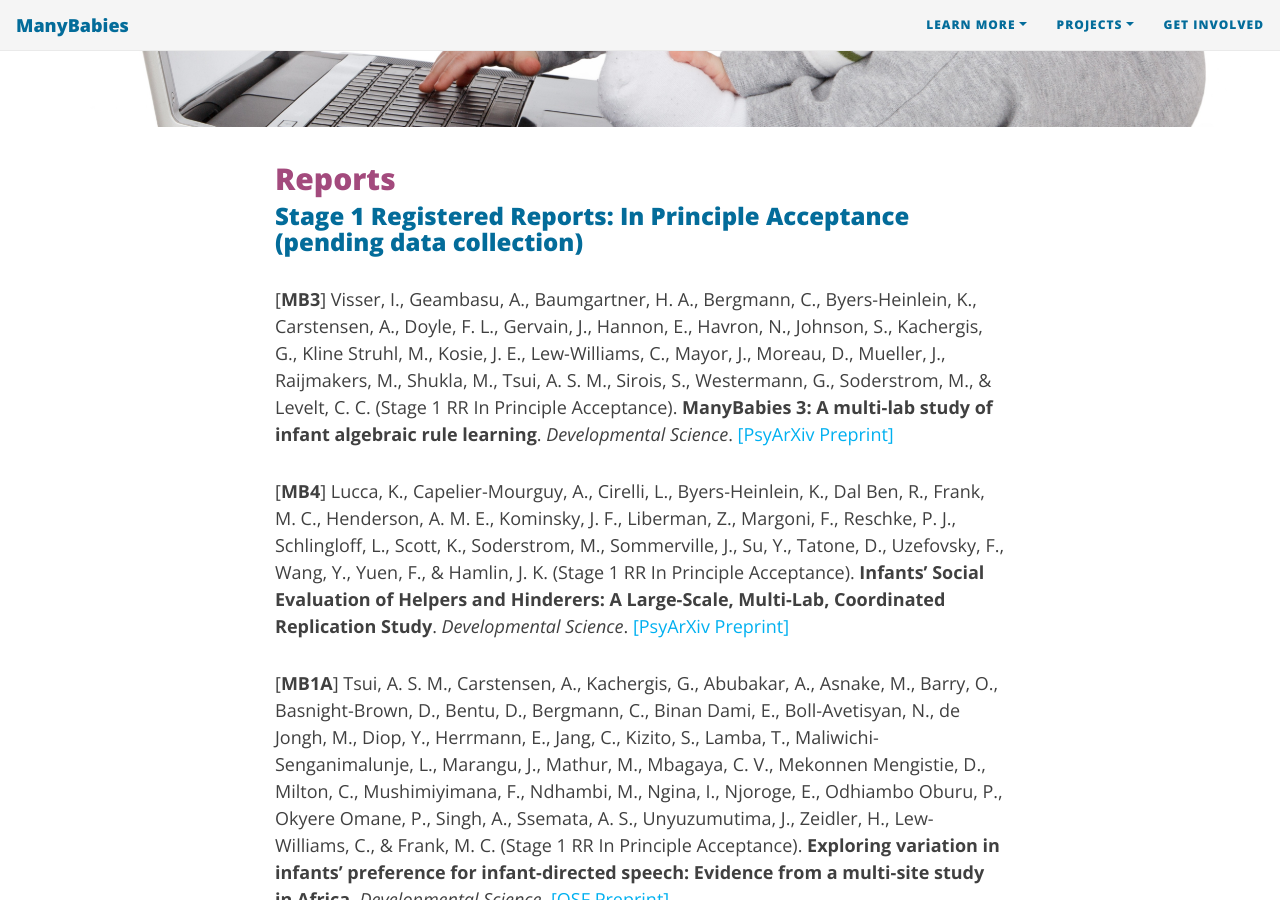
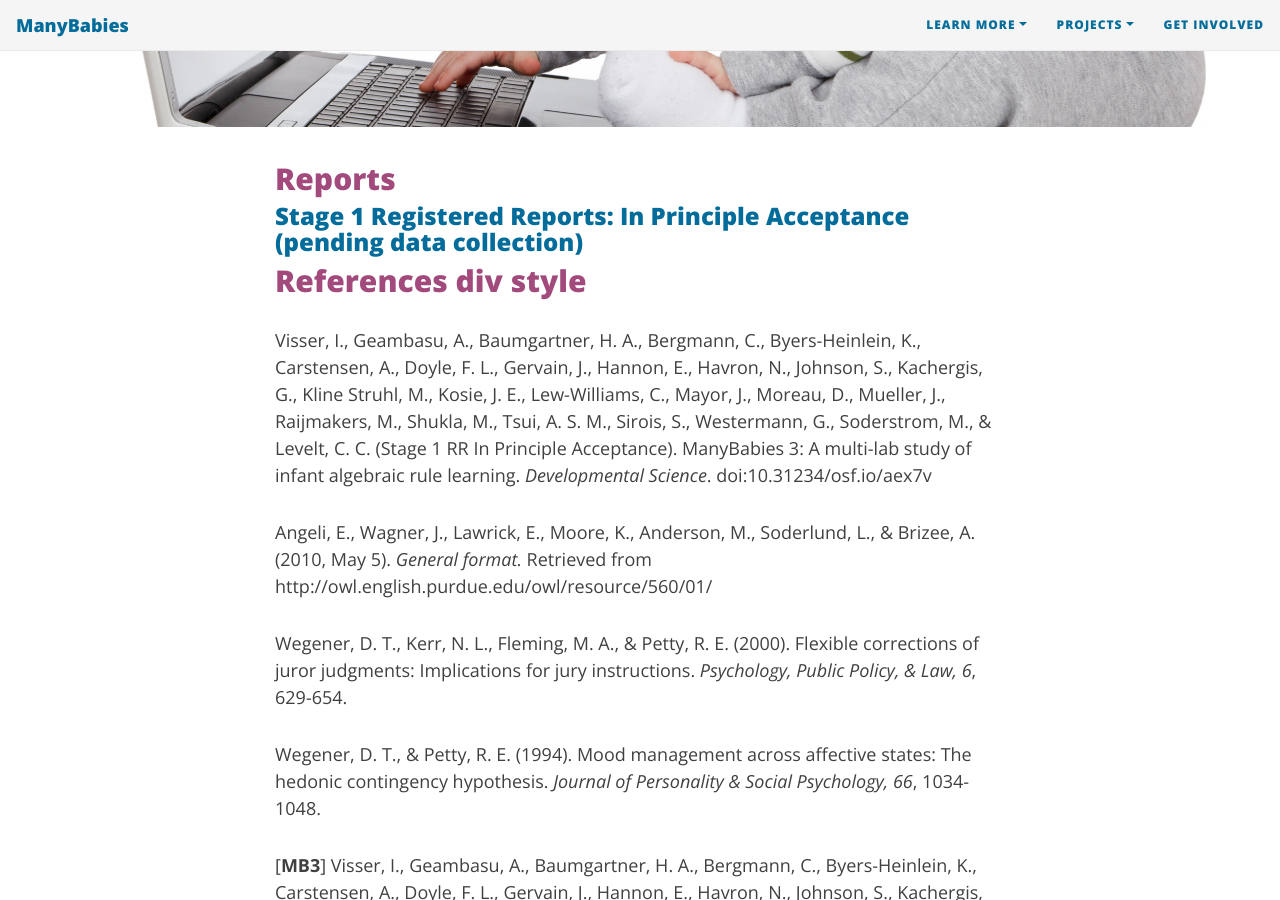
Before and after one commit to manybabies/manybabies.github.io, a Jekyll site: the page built from publications.md, in a window 1280 px wide and 900 px high, scrolled down 360 px. Built offline with Jekyll 4.4.1, drawn with Linux system fonts in a browser that asks for light colours; nearby versions of some CDN libraries; some web fonts are replaced.

Commit message:
Update publications.md

```diff
--- a/publications.md
+++ b/publications.md
@@ -15,6 +15,16 @@ To fix:
 ## Reports
 
 ### Stage 1 Registered Reports: In Principle Acceptance (pending data collection)
+
+<div class="ref-apa">
+  <h2>References <span>div style</span></h2>
+  <p>Visser, I., Geambasu, A., Baumgartner, H. A., Bergmann, C., Byers-Heinlein, K., Carstensen, A., Doyle, F. L., Gervain, J., Hannon, E., Havron, N., Johnson, S., Kachergis, G., Kline Struhl, M., Kosie, J. E., Lew-Williams, C., Mayor, J., Moreau, D., Mueller, J., Raijmakers, M., Shukla, M., Tsui, A. S. M., Sirois, S., Westermann, G., Soderstrom, M., & Levelt, C. C. (Stage 1 RR In Principle Acceptance). ManyBabies 3: A multi-lab study of infant algebraic rule learning. <em>Developmental Science</em>. doi:10.31234/osf.io/aex7v</p>
+  <p>Angeli, E., Wagner, J., Lawrick, E., Moore, K., Anderson, M., Soderlund, L., & Brizee, A. (2010, May 5). <em>General format.</em> Retrieved from http://owl.english.purdue.edu/owl/resource/560/01/</p>
+  <p>Wegener, D. T., Kerr, N. L., Fleming, M. A., & Petty, R. E. (2000). Flexible corrections of juror judgments: Implications for jury instructions. <em>Psychology, Public Policy, & Law, 6</em>, 629-654.</p>
+  <p>Wegener, D. T., & Petty, R. E. (1994). Mood management across affective states: The hedonic contingency hypothesis. <em>Journal of Personality & Social Psychology, 66</em>, 1034-1048.</p>
+</div><!-- .ref-apa -->
+
+
 [**MB3**] Visser, I., Geambasu, A., Baumgartner, H. A., Bergmann, C., Byers-Heinlein, K., Carstensen, A., Doyle, F. L., Gervain, J., Hannon, E., Havron, N., Johnson, S., Kachergis, G., Kline Struhl, M., Kosie, J. E., Lew-Williams, C., Mayor, J., Moreau, D., Mueller, J., Raijmakers, M., Shukla, M., Tsui, A. S. M., Sirois, S., Westermann, G., Soderstrom, M., & Levelt, C. C. (Stage 1 RR In Principle Acceptance). **ManyBabies 3: A multi-lab study of infant algebraic rule learning**. _Developmental Science_. [[PsyArXiv Preprint]](https://psyarxiv.com/aex7v/)
 
 [**MB4**] Lucca, K., Capelier-Mourguy, A., Cirelli, L., Byers-Heinlein, K., Dal Ben, R., Frank, M. C., Henderson, A. M. E., Kominsky, J. F., Liberman, Z., Margoni, F., Reschke, P. J., Schlingloff, L., Scott, K., Soderstrom, M., Sommerville, J., Su, Y., Tatone, D., Uzefovsky, F., Wang, Y., Yuen, F., & Hamlin, J. K. (Stage 1 RR In Principle Acceptance). **Infants’ Social Evaluation of Helpers and Hinderers: A Large-Scale, Multi-Lab, Coordinated Replication Study**. _Developmental Science_. [[PsyArXiv Preprint]](https://psyarxiv.com/qhxkm)
```
